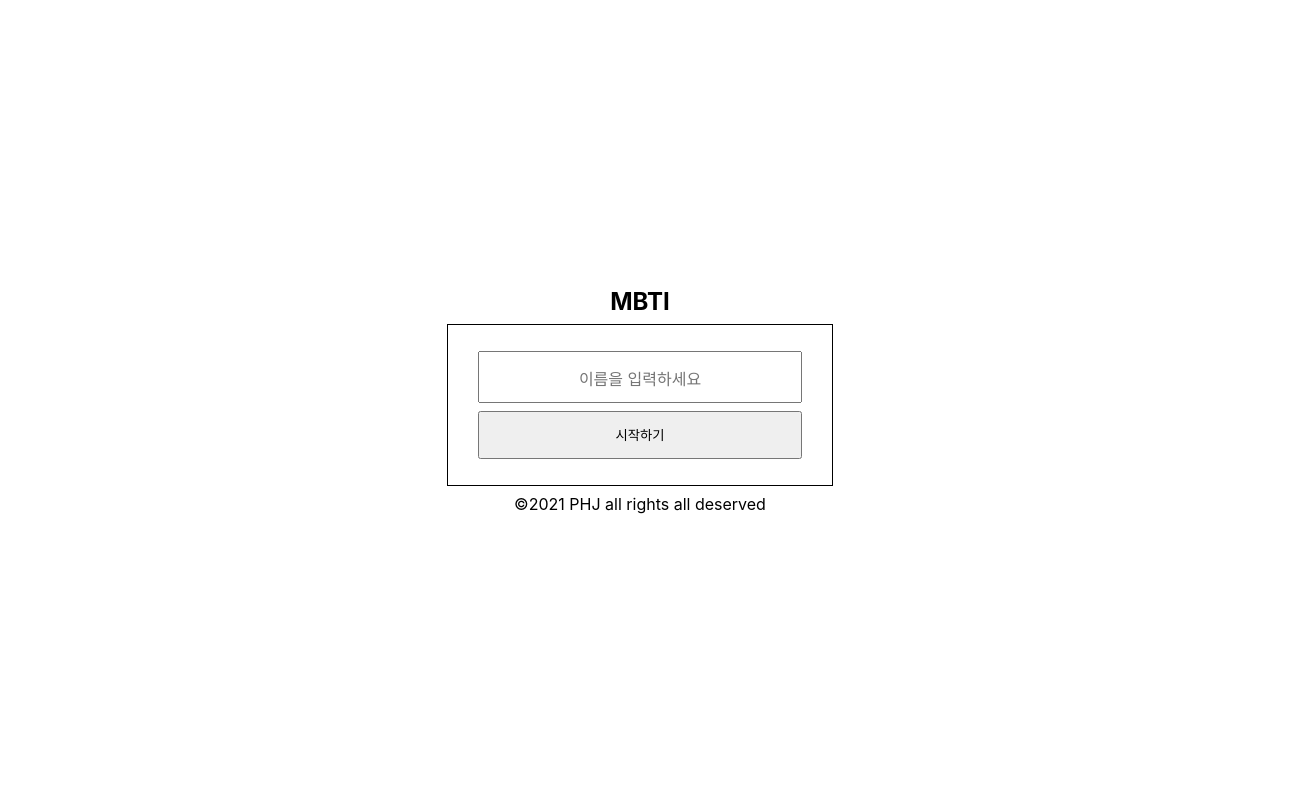
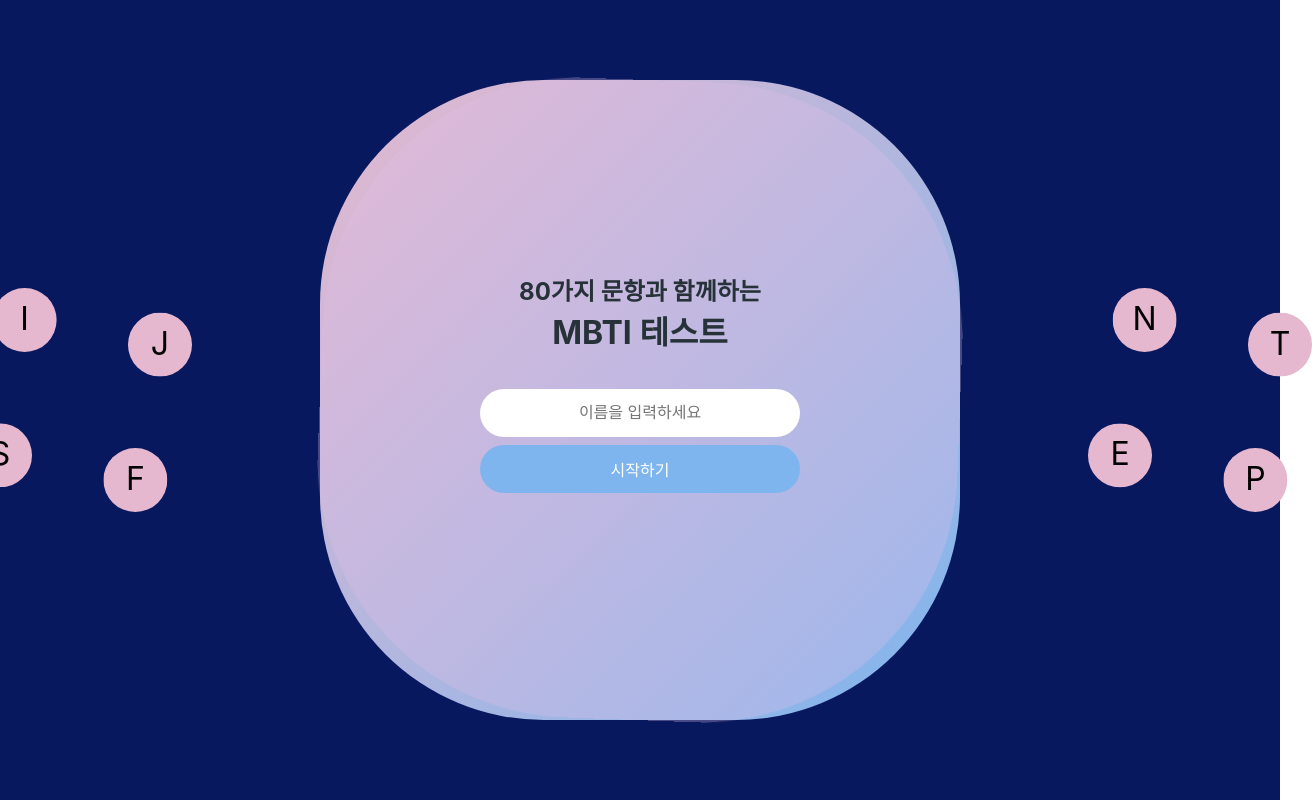
Before and after one commit to Park1016/MBTI, a React (Create React App) app: page / in a window 1280 px wide. Shown: the whole page, 1312 px wide, since content can reach past the window. Built offline with nearby package versions, Linux system fonts and the light colour scheme; no server answers.

Commit message:
login페이지 스타일링

```diff
--- a/src/components/login/login.jsx
+++ b/src/components/login/login.jsx
@@ -37,7 +37,17 @@
 
     return (
         <section className={styles.container}>
-            <Header />
+            <div className={styles.floating}></div>
+            <div className={styles.i}>I</div>
+            <div className={styles.e}>E</div>
+            <div className={styles.n}>N</div>
+            <div className={styles.f}>F</div>
+            <div className={styles.s}>S</div>
+            <div className={styles.t}>T</div>
+            <div className={styles.j}>J</div>
+            <div className={styles.p}>P</div>
+            <p className={styles.text}>80가지 문항과 함께하는</p>
+            <p className={styles.title}>MBTI 테스트</p>
             <form className={styles.form} onSubmit={(e)=>onForm(e)}>
                 <input
                     onKeyDown={(e)=>onKeyDown(e)}
@@ -51,7 +61,7 @@
                     시작하기
                 </button>
             </form>
-            <Footer />
+            {/* <Footer /> */}
         </section>
     )
 }
--- a/src/components/login/login.module.css
+++ b/src/components/login/login.module.css
@@ -5,6 +5,21 @@
   flex-direction: column;
   justify-content: center;
   align-items: center;
+  background-color: #07185e;
+  z-index: -1;
+}
+
+.title,
+.text {
+  font-size: 2rem;
+  font-weight: bold;
+  text-align: center;
+  color: #263238;
+  z-index: 1;
+}
+
+.text {
+  font-size: 1.5rem;
 }
 
 .input {
@@ -13,13 +28,13 @@
 
 .form {
   margin: 0.5rem 0;
-  border: 1px solid black;
   width: 24rem;
   height: 10rem;
   display: flex;
   flex-direction: column;
   align-items: center;
   justify-content: center;
+  z-index: 1;
 }
 
 .input,
@@ -29,8 +44,11 @@
   margin-bottom: 0.5rem;
   text-align: center;
   outline: none;
+  border: none;
   caret-color: black;
-  font-size: 1.5rem;
+  font-size: 1rem;
+  border-radius: 30px;
+  transition: all 100ms ease-in-out;
 }
 
 .input::placeholder {
@@ -41,11 +59,208 @@
 .change::placeholder {
   font-size: 1rem;
   text-align: center;
-  color: red;
+  color: #7eb5ee;
 }
 
 .btn {
-  width: 20.25rem;
+  width: 20rem;
   height: 3rem;
   cursor: pointer;
+  border: none;
+  border-radius: 30px;
+  font-size: 1rem;
+  background: #7eb5ee;
+  color: white;
+  transition: all 100ms ease-in-out;
 }
+
+.input:hover,
+.change:hover,
+.btn:hover {
+  transform: scale(1.02);
+}
+
+.floating {
+  position: absolute;
+  width: 40rem;
+  height: 40rem;
+  background: linear-gradient(135deg, #e5b8cf, #7eb5ee);
+  border-radius: 35%;
+  /* animation: rotate 30s infinite; */
+  z-index: 0;
+}
+
+.floating::before {
+  content: "";
+  width: 100%;
+  height: 100%;
+  background-color: rgb(225, 190, 231, 0.3);
+  position: absolute;
+  top: 0;
+  left: 0;
+  border-radius: 40%;
+  animation: rotate 30s infinite;
+}
+
+@keyframes rotate {
+  0% {
+    transform: rotate(0);
+  }
+
+  100% {
+    transform: rotate(360deg);
+  }
+}
+
+.i,
+.e,
+.s,
+.n,
+.f,
+.t,
+.j,
+.p {
+  position: absolute;
+  font-size: 2rem;
+  background-color: white;
+  width: 4rem;
+  height: 2rem;
+  padding: 0.7rem 0 1.3rem 0;
+  border-radius: 50%;
+  text-align: center;
+}
+
+.i {
+  transform: translate(-30rem, -5rem);
+  background-color: #e5b8cf;
+  animation: i 10s infinite;
+  animation-direction: alternate;
+}
+
+.s {
+  transform: translate(-40rem, -5rem);
+  background-color: #e5b8cf;
+  animation: s 10s infinite;
+  animation-direction: alternate;
+}
+
+.f {
+  transform: translate(-40rem, 5rem);
+  background-color: #e5b8cf;
+  animation: f 10s infinite;
+  animation-direction: alternate;
+}
+
+.j {
+  transform: translate(-30rem, 5rem);
+  background-color: #e5b8cf;
+  animation: j 10s infinite;
+  animation-direction: alternate;
+}
+
+.e {
+  transform: translate(30rem, -5rem);
+  background-color: #e5b8cf;
+  animation: e 10s infinite;
+  animation-direction: alternate;
+}
+
+.n {
+  transform: translate(40rem, -5rem);
+  background-color: #e5b8cf;
+  animation: n 10s infinite;
+  animation-direction: alternate;
+}
+
+.t {
+  transform: translate(40rem, 5rem);
+  background-color: #e5b8cf;
+  animation: t 10s infinite;
+  animation-direction: alternate;
+}
+
+.p {
+  transform: translate(30rem, 5rem);
+  background-color: #e5b8cf;
+  animation: p 10s infinite;
+  animation-direction: alternate;
+}
+
+@keyframes i {
+  from {
+    transform: translate(-30rem, -5rem);
+  }
+
+  to {
+    transform: translate(-40rem, -5rem);
+  }
+}
+
+@keyframes e {
+  from {
+    transform: translate(30rem, -5rem);
+  }
+
+  to {
+    transform: translate(30rem, 5rem);
+  }
+}
+
+@keyframes s {
+  from {
+    transform: translate(-40rem, -5rem);
+  }
+
+  to {
+    transform: translate(-40rem, 5rem);
+  }
+}
+
+@keyframes n {
+  from {
+    transform: translate(40rem, -5rem);
+  }
+
+  to {
+    transform: translate(30rem, -5rem);
+  }
+}
+@keyframes f {
+  from {
+    transform: translate(-40rem, 5rem);
+  }
+
+  to {
+    transform: translate(-30rem, 5rem);
+  }
+}
+
+@keyframes t {
+  from {
+    transform: translate(40rem, 5rem);
+  }
+
+  to {
+    transform: translate(40rem, -5rem);
+  }
+}
+
+@keyframes j {
+  from {
+    transform: translate(-30rem, 5rem);
+  }
+
+  to {
+    transform: translate(-30rem, -5rem);
+  }
+}
+
+@keyframes p {
+  from {
+    transform: translate(30rem, 5rem);
+  }
+
+  to {
+    transform: translate(40rem, 5rem);
+  }
+}
--- a/src/components/questions/progressBar/progressBar.jsx
+++ b/src/components/questions/progressBar/progressBar.jsx
@@ -5,7 +5,7 @@
     // console.log(progressBar);
     const bar = useRef();
     const onBar = () => {
-        bar.current.style.width = `calc(${progressBar}*1.25%)`;
+        bar.current.style.width = `calc(${progressBar}*1.255%)`;
     }
     useEffect(()=>{
         onBar();
--- a/src/components/questions/progressBar/progressBar.module.css
+++ b/src/components/questions/progressBar/progressBar.module.css
@@ -9,18 +9,17 @@
 .bar {
   position: relative;
   border: 1px solid black;
-  width: 24rem;
+  width: 40rem;
   height: 0.8rem;
   border-radius: 10px;
 }
 
 .fill {
   position: absolute;
-  background-color: green;
-  height: 101%;
+  background: linear-gradient(135deg, #e5b8cf, #7eb5ee);
+  height: 100%;
   border-radius: 10px;
-  padding-right: 0.1rem;
-  transform: translateX(-0.1rem);
+  transform: translateX(-0.05rem);
 }
 
 .text {
--- a/src/components/questions/question/question.jsx
+++ b/src/components/questions/question/question.jsx
@@ -46,7 +46,7 @@
             return;
         }
         if(num == 79){
-            btn.style.backgroundColor = 'red';
+            btn.style.backgroundColor = '#e5b8cf';
         }
         onPlusBtnNum();
         switch (type[0]) {
--- a/src/components/questions/question/question.module.css
+++ b/src/components/questions/question/question.module.css
@@ -1,6 +1,6 @@
 .container {
-  border: 1px solid red;
-  width: 24rem;
+  border: 1px solid black;
+  width: 40rem;
   height: 24rem;
   display: flex;
   flex-direction: column;
@@ -9,11 +9,12 @@
 }
 
 .chevron {
-  width: 29rem;
+  width: 38rem;
   display: flex;
   flex-direction: row;
   align-items: center;
   justify-content: space-between;
+  padding: 0.5rem 1rem;
 }
 
 .prev,
@@ -24,7 +25,6 @@
   padding: 0.35rem 0 0.65rem 0;
   border: 1px solid black;
   border-radius: 50%;
-  transform: translate(-2.5rem, 10rem);
   cursor: pointer;
 }
 
@@ -38,7 +38,7 @@
 
 .qArea {
   border: 1px solid black;
-  width: 24rem;
+  width: 40rem;
   height: 4rem;
   display: flex;
   align-items: center;
@@ -47,13 +47,13 @@
 }
 
 .q {
-  width: 23rem;
+  width: 36rem;
   height: 3rem;
   display: flex;
   align-items: center;
   justify-content: center;
   text-align: center;
-  word-break: normal;
+  word-break: keep-all;
 }
 
 .answer {
@@ -74,5 +74,5 @@
 
 .yes:hover,
 .no:hover {
-  border: 1px solid red;
+  transform: scale(1.01);
 }
--- a/src/components/questions/questions.module.css
+++ b/src/components/questions/questions.module.css
@@ -14,17 +14,19 @@
   flex-direction: column;
   justify-content: center;
   align-items: center;
+  /* background-color: #07185e; */
 }
 
 .contents {
   margin: 0.5rem 0;
   border: 1px solid black;
-  width: 24rem;
+  width: 40rem;
   height: 30rem;
+  background-color: white;
 }
 
 .allQuestions {
-  width: 24rem;
+  width: 40rem;
   height: 24rem;
   display: flex;
   flex-direction: column;
@@ -33,7 +35,7 @@
 }
 
 .btnArea {
-  width: 24rem;
+  width: 40rem;
   height: 3.5rem;
   display: flex;
   align-items: center;
--- a/src/index.module.css
+++ b/src/index.module.css
@@ -7,6 +7,7 @@
   -moz-osx-font-smoothing: grayscale;
   caret-color: transparent;
   box-sizing: border-box;
+  overflow: hidden;
 }
 
 code {
```
Also changed, not shown: src/img/white-2484120_1280.png (added).
